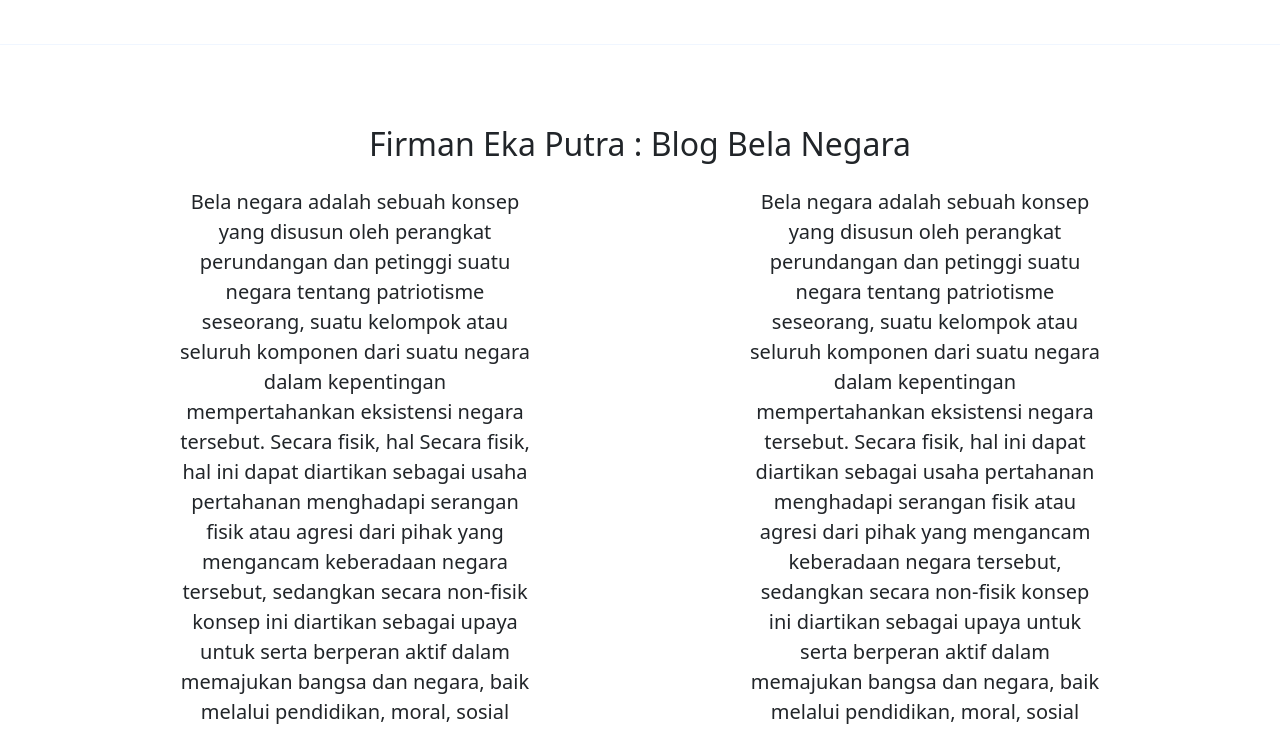
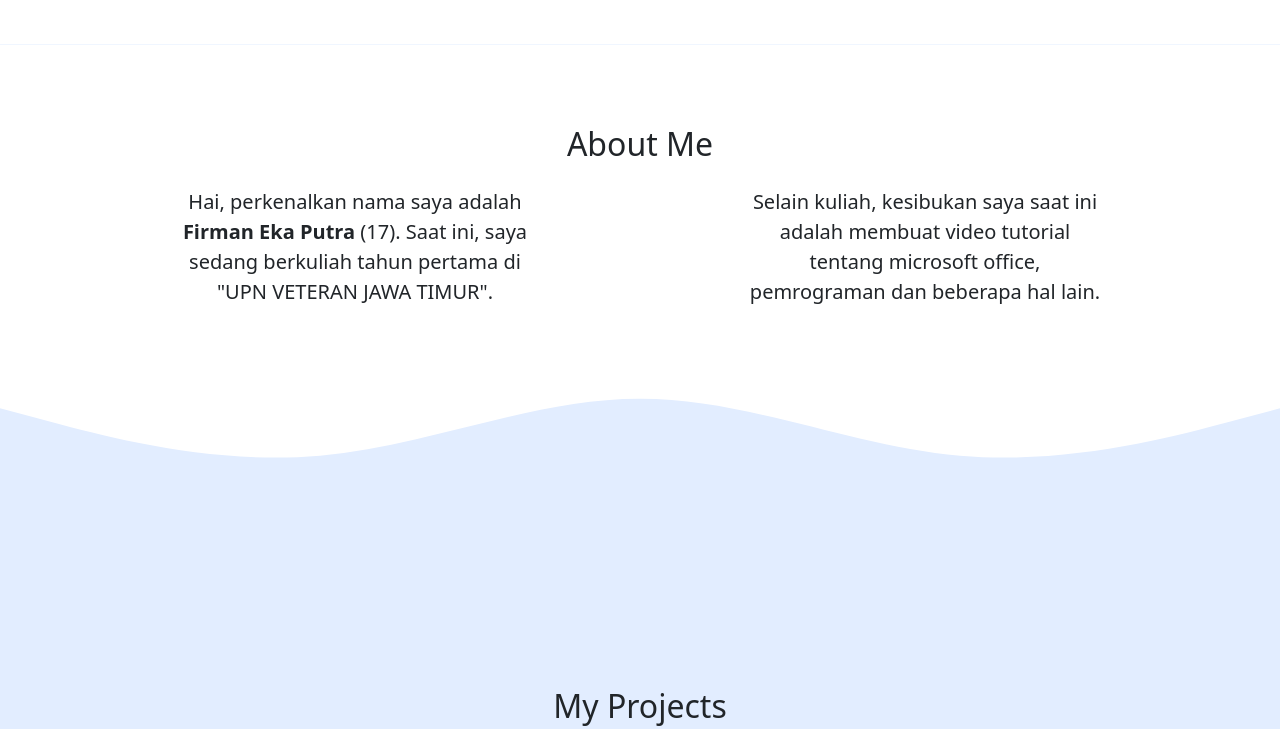
Before and after one commit to firmanekaputra/firmanekaputra.github.io, a plain HTML site: page index.html in a window 1280 px wide. Shown: the part 740-1469 px from the top of the page. Drawn offline with nearby package versions, Linux system fonts and the light colour scheme.

Commit message:
Update index.html

```diff
--- a/index.html
+++ b/index.html
@@ -55,37 +55,15 @@
       <div class="container">
         <div class="row text-center mb-3">
           <div class="col">
-            <h2>Firman Eka Putra : Blog Bela Negara</h2>
+            <h2>About Me</h2>
           </div>
         </div>
         <div class="row justify-content-around fs-5 text-center">
           <div class="col-md-4">
-            <p>Bela negara adalah sebuah konsep yang disusun oleh perangkat perundangan dan petinggi suatu negara tentang patriotisme seseorang, suatu kelompok atau seluruh komponen dari suatu negara dalam kepentingan mempertahankan eksistensi negara tersebut.
-
-Secara fisik, hal
-Secara fisik, hal ini dapat diartikan sebagai usaha pertahanan menghadapi serangan fisik atau agresi dari pihak yang mengancam keberadaan negara tersebut, sedangkan secara non-fisik konsep ini diartikan sebagai upaya untuk serta berperan aktif dalam memajukan bangsa dan negara, baik melalui pendidikan, moral, sosial maupun peningkatan kesejahteraan orang-orang yang menyusun bangsa tersebut.</p>
+            <p>Hai, perkenalkan nama saya adalah <b>Firman Eka Putra</b> (17). Saat ini, saya sedang berkuliah tahun pertama di "UPN VETERAN JAWA TIMUR".</p>
           </div>
           <div class="col-md-4">
-            <p>Bela negara adalah sebuah konsep yang disusun oleh perangkat perundangan dan petinggi suatu negara tentang patriotisme seseorang, suatu kelompok atau seluruh komponen dari suatu negara dalam kepentingan mempertahankan eksistensi negara tersebut.
-
-Secara fisik, hal ini dapat diartikan sebagai usaha pertahanan menghadapi serangan fisik atau agresi dari pihak yang mengancam keberadaan negara tersebut, sedangkan secara non-fisik konsep ini diartikan sebagai upaya untuk serta berperan aktif dalam memajukan bangsa dan negara, baik melalui pendidikan, moral, sosial maupun peningkatan kesejahteraan orang-orang yang menyusun bangsa tersebut.
-
-Landasan konsep bela negara adalah adanya wajib militer. Subyek dari konsep ini adalah tentara atau perangkat pertahanan negara lainnya, baik sebagai pekerjaan yang dipilih atau sebagai akibat dari rancangan tanpa sadar (wajib militer).
-
-Beberapa negara (misalnya Israel, Iran) dan Singapura memberlakukan wajib militer bagi warga yang memenuhi syarat (kecuali dengan dispensasi untuk alasan tertentu seperti gangguan fisik, mental atau keyakinan keagamaan). Sebuah bangsa dengan relawan sepenuhnya militer, biasanya tidak memerlukan layanan dari wajib militer warganya, kecuali dihadapkan dengan krisis perekrutan selama masa perang.
-
-Di beberapa negara, seperti Amerika Serikat, Jerman, Spanyol dan Inggris, bela negara dilaksanakan pelatihan militer, biasanya satu akhir pekan dalam sebulan. Mereka dapat melakukannya sebagai individu atau sebagai anggota resimen, misalnya Tentara Teritorial Britania Raya. Dalam beberapa kasus milisi bisa merupakan bagian dari pasukan cadangan militer, seperti Amerika Serikat National Guard.
-
-Di negara lain, seperti Republik China (Taiwan), Republik Korea, dan Israel, wajib untuk beberapa tahun setelah seseorang menyelesaikan dinas nasional.
-
-Sebuah pasukan cadangan militer berbeda dari pembentukan cadangan, kadang-kadang disebut sebagai cadangan militer, yang merupakan kelompok atau unit personel militer tidak berkomitmen untuk pertempuran oleh komandan mereka sehingga mereka tersedia untuk menangani situasi tak terduga, memperkuat pertahanan negara.
-
-Bela Negara di Indonesia
-
-Bela negara adalah
-Bela negara adalah sikap dan perilaku warga negara yang dijiwai oleh kecintaannya kepada Negara Kesatuan Republik Indonesia yang berdasarkan Pancasila dan Undang-Undang Dasar 1945 dalam menjalin kelangsungan hidup bangsa dan negara yang seutuhnya.
-
-Peran penting Bela Negara dapat dikuak secara lebih jernih dan mendalam melalui perspektif pertahanan. Keutuhan wilayah Indonesia, beserta seluruh sumber daya, kedaulatan dan kemerdekaannya, selalu terancam oleh agresi asing dari luar dan pergolakan bersenjata dari dalam. Kalau ancaman ini menjadi nyata dan Indonesia tidak siap, semuanya bisa kembali ke titik nol.</p>
+            <p>Selain kuliah, kesibukan saya saat ini adalah membuat video tutorial tentang microsoft office, pemrograman dan beberapa hal lain.</p>
           </div>
         </div>
       </div>
```
